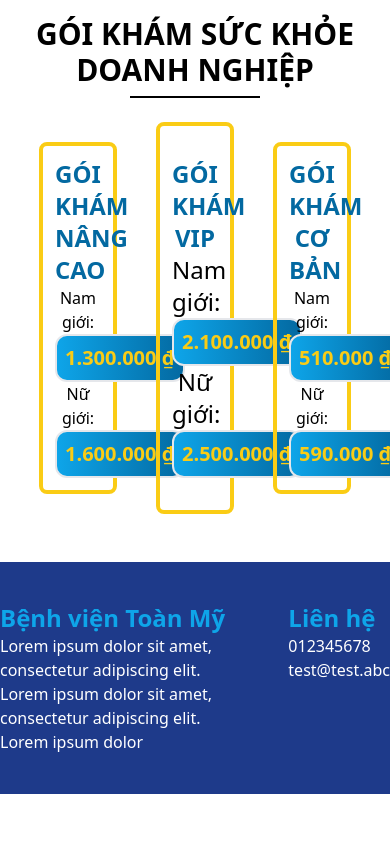
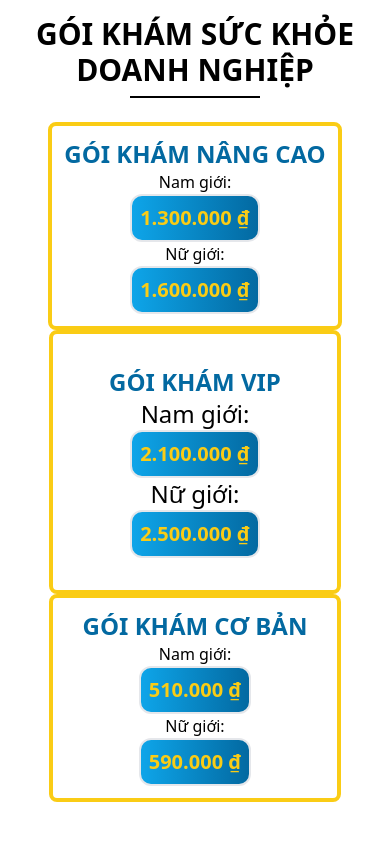
Before and after one commit to kingtran2112/toan-my-healthcare, a Next.js app: page / in a window 390 px wide. Shown: the part 5440-6284 px from the top of the page. Before the commit the page ends 6234 px from the top, so only its background shows below. Built offline with nearby package versions, Linux system fonts and the light colour scheme.

Commit message:
Add responsive for package section

```diff
--- a/components/home/package.tsx
+++ b/components/home/package.tsx
@@ -5,7 +5,7 @@ export const Package = () => {
   return (
     <div className="mb-12">
       <Heading heading={content.package.heading}></Heading>
-      <div className="flex w-full justify-evenly items-center">
+      <div className="flex flex-wrap w-full justify-evenly items-center">
         <PackageDetail
           name={content.package.advance.name}
           malePrice={content.package.advance.price.male}
@@ -49,7 +49,7 @@ const PackageDetail = ({
   });
   return (
     <div
-      className={`text-center border-4 p-3 rounded-lg border-yellow-400 w-1/5 ${
+      className={`text-center border-4 p-3 rounded-lg border-yellow-400 w-3/4 md:w-1/5 min-w-fit ${
         center ? "text-2xl py-8" : ""
       }`}
     >
```
